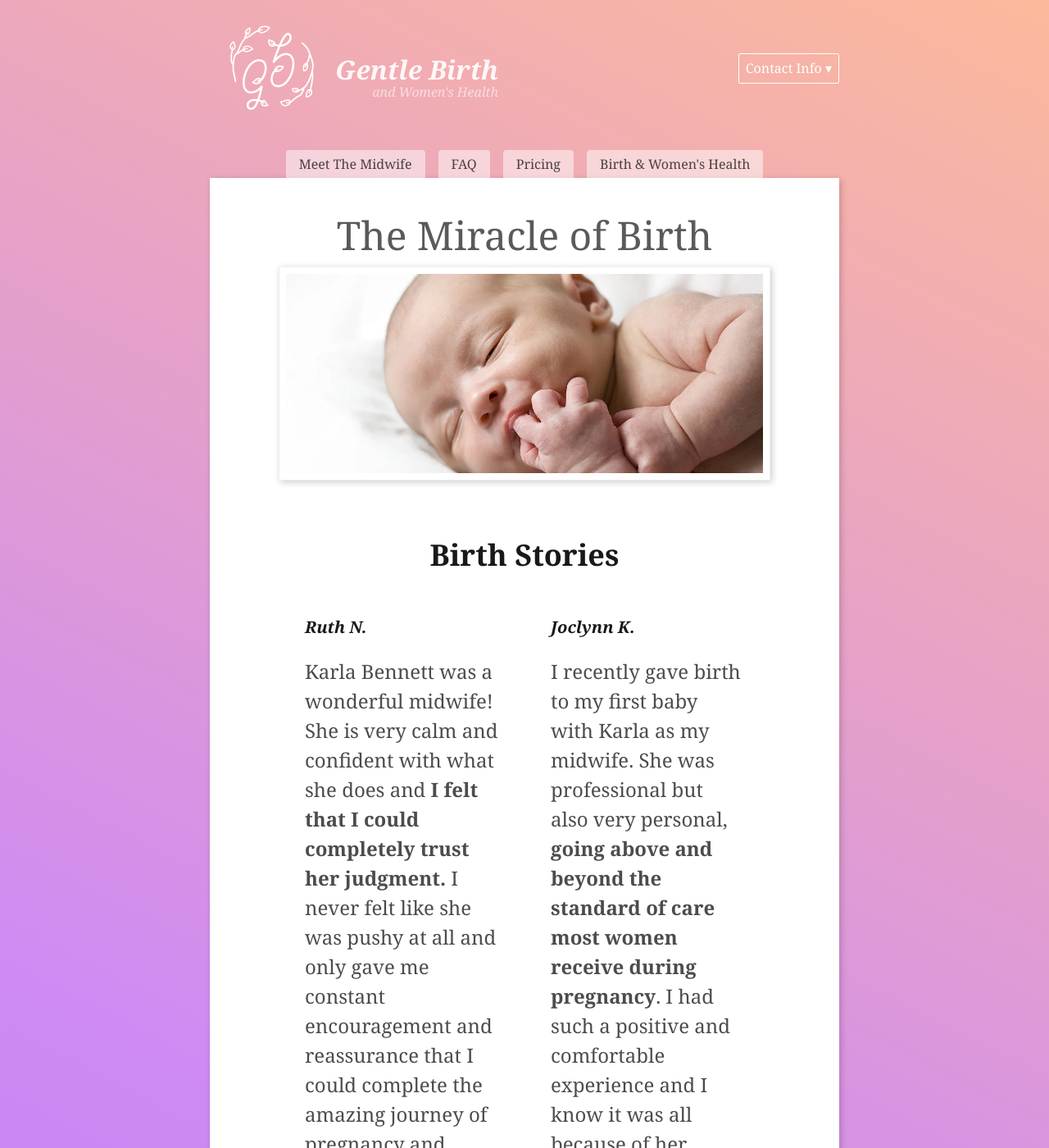
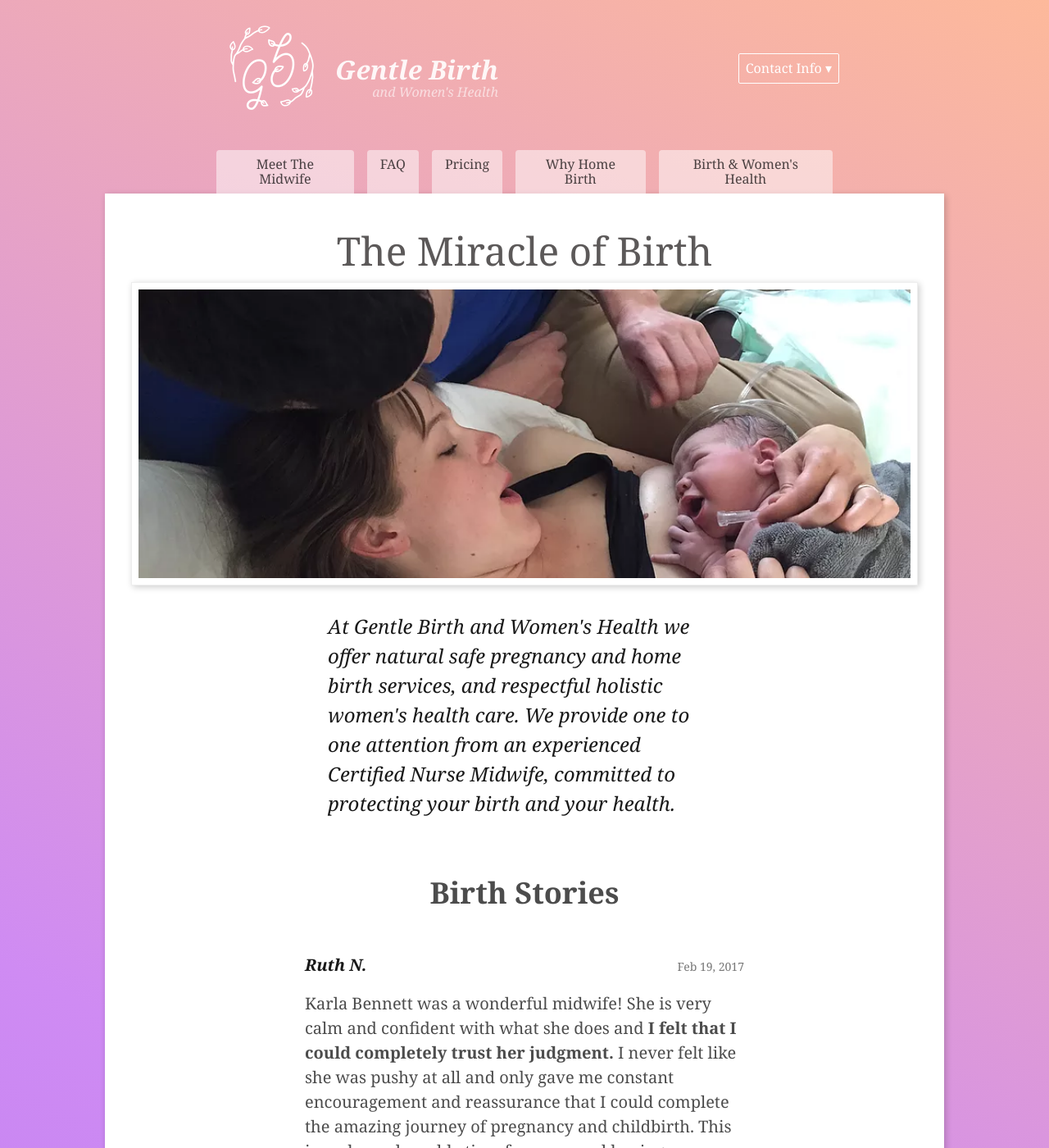
Before and after one commit to justgage/gentlebirth, a Jekyll site: the page built from index.html, in a window 1280 px wide and 1400 px high. Shown: the whole window at 82% size. Built offline with Jekyll 4.4.1, drawn with Linux system fonts in a browser that asks for light colours; some of the changed text lies outside the part shown.

Commit message:
design tweeks

```diff
--- a/_layouts/default-wide.html
+++ b/_layouts/default-wide.html
@@ -3,13 +3,13 @@
 
   {% include head.html %}
 
-  <body class="bg-purple-to-pink ph4-ns">
+  <body class="bg-purple-to-pink">
 
-    <header class="post-header">
+    <header class="cover bg-left bg-center-l">
     {% include header.html %}
     </header>
 
-    <article class="mw8 bg-white shadow-4 mb4 black-90 post center serif f4-ns f5 pa2 pa4-ns">
+    <article class="bg-white shadow-4 mb4 black-90 post mw8 center serif f4-ns f5 pa4">
       <div class="tc ph3">
         <h1 class="f2 f1-l fw2 near-black mb2 mt2 lh-title">
           {% if page.title %}
@@ -18,21 +18,18 @@
             {{site.headline}}
           {% endif %}
         </h1>
-
-        {% if page.title %}
-        {% else %}
-        <h2 class="f4 f3-l fw2 dark-gray i mb4 mt2 lh-title">
-            {{site.subheadline}}
-        </h2>
-        {% endif %}
       </div>
-      <div class="post-content center0 lh-copy">
+      <div class="post-content center lh-copy">
         {{ content }}
       </div>
     </article>
 
     {% include footer.html %}
 
+    <script src="https://unpkg.com/vue"></script>
+    <script>
+      {% include script.js %}
+    </script>
   </body>
 
 </html>
--- a/_layouts/home.html
+++ b/_layouts/home.html
@@ -1,5 +1,5 @@
 ---
-layout: default
+layout: default-wide
 ---
 
 {{ content }}
--- a/home-birth.markdown
+++ b/faq.markdown
@@ -4,4 +4,4 @@
 layout: default
 ---
 
-## Yes
+To be written, check back soon!
--- a/index.html
+++ b/index.html
@@ -3,32 +3,37 @@
 ---
 
 <section class="center">
-<img src="{{ "/assets/images/baby-chubs.webp" | relative_url }}"
+<img src="{{ "/assets/happy-mom-picture.webp" | relative_url }}"
      class="w-100 db pa2 ba b--light-gray border-box shadow-4" alt="">
-  <h2 class="mt5 mb3 f2-ns f3 tc">Birth Stories</h2>
+
+     <div class="f3 lh-copy mt4 measure-narrow center i">
+       At Gentle Birth and Women's Health we offer natural safe pregnancy and home
+       birth services, and respectful holistic women's health care. We provide one
+       to one attention from an experienced Certified Nurse Midwife, committed  to
+       protecting your birth and your health.
+     </div>
+
+  <h2 class="black-70 mt5 mb3 f2-ns f3 tc">Birth Stories</h2>
   {% for post in site.posts %}
-    <article class="pv4-ns pv2 pl4 pr4 b--black-10 w-50-l fl-l">
+    <article class="pv4-ns pv2 pl4 pr4 b--truncateblack-10 measure center">
       <div class="">
         <div class="">
+          <p class="f6 lh-copy gray mv0 fr dib pt1">
+            <time>{{ post.date | date: "%b %-d, %Y" }}</time>
+          </p>
           <h3 class="f4 i mt0 lh-title">{{ post.title | escape }}</h1>
           <a href="{{ post.url | relative_url }}" class="black-70  link">
-            <div class="f4 f3-l lh-copy measure">
+            <div class="f4 lh-copy measure">
               {{ post.excerpt }}
-            </div> <p class="dark-gray db underline-hover f5 tracked ttu">read more </p>
+            </div>
+            <div class="dark-gray db underline-hover f5 tracked ttu">
+            read more
+            </div>
           </a>
         </div>
       </div>
       <!-- Look the author details up from the site config. -->
       {% assign author = site.authors[post.author] %}
-      <p class="f6 lh-copy gray mv0">
-        Posted By
-        {% if author %}
-          <a class="link black" href="{{ author.web }}" target="_blank">{{ author.name }}</a>
-        {% else %}
-          <span class="">{{post.author}}</span>
-        {% endif %}
-         on <time>{{ post.date | date: "%b %-d, %Y" }}</time>
-      </p>
     </article>
   {% endfor %}
   <br class="cb"/>
```
Also changed, not shown: why-home-brith.md (added, +14 -0 lines), assets/20170522_160004.jpeg (added), assets/20170522_160012.jpeg (added), assets/happy-mom-picture.webp (added), 11 other files.
